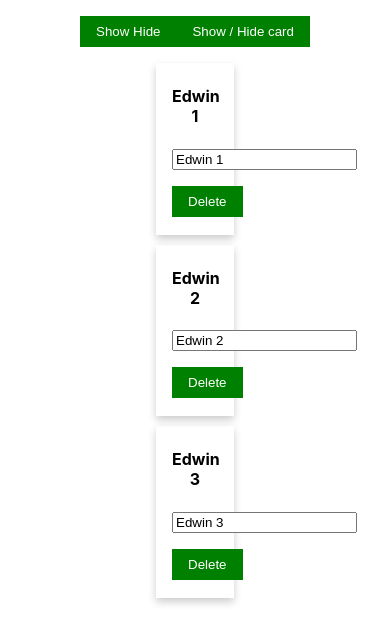
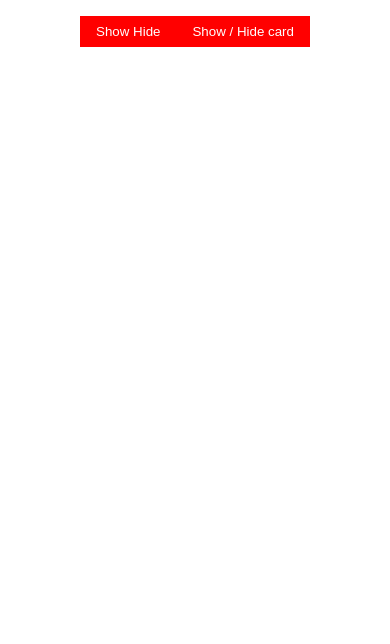
Before and after one commit to LuisGhz/react-4h-course, a React (Create React App) app: page / in a window 390 px wide. Shown: the top 644 px of the page. Built offline with nearby package versions, Linux system fonts and the light colour scheme.

Commit message:
Import axios. Delete default value to cards state. Delete avatar and change title to phone

```diff
--- a/src/App.js
+++ b/src/App.js
@@ -1,5 +1,6 @@
 import React, { Component } from 'react';
 import { ThemeProvider } from 'styled-components';
+import axios from 'axios';
 import { Card } from 'card/index';
 import './App.css';
 import Button from 'elements/button/Button';
@@ -15,23 +16,7 @@ class App extends Component {
     super(props);
 
     this.state = {
-      cards: [
-        {
-          avatar: 'https://cdn.fakercloud.com/avatars/mwarkentin_128.jpg',
-          name: 'Edwin 1',
-          title: 'Customer Research Developer'
-        },
-        {
-          avatar: 'https://cdn.fakercloud.com/avatars/mwarkentin_128.jpg',
-          name: 'Edwin 2',
-          title: 'Customer Research Developer'
-        },
-        {
-          avatar: 'https://cdn.fakercloud.com/avatars/mwarkentin_128.jpg',
-          name: 'Edwin 3',
-          title: 'Customer Research Developer'
-        },
-      ],
+      cards: [],
       showCard: true
     };
   }
@@ -63,11 +48,10 @@ class App extends Component {
           <Button color="primary" length={ this.state.cards.length } onClick={ () => this.toggleCard() } >Show Hide</Button>
           <button className={ buttonClasses.join(' ') } onClick={ () => this.toggleCard() } style={{ 'margin': '1rem 0' } }>Show / Hide card</button>
           { this.state.showCard && (
-          this.state.cards.map(({ avatar, name, title }, index) =>
+          this.state.cards.map(({ name, phone }, index) =>
             <Card key={ index }
-              avatar={ avatar }
               name={ name }
-              title={ title }
+              phone={ phone }
               onDelete={ () => this.deleteCardHandler(index) }
               onNameChanges={ event =>  this.changeNameHandler(event, index)}
             />)
```
